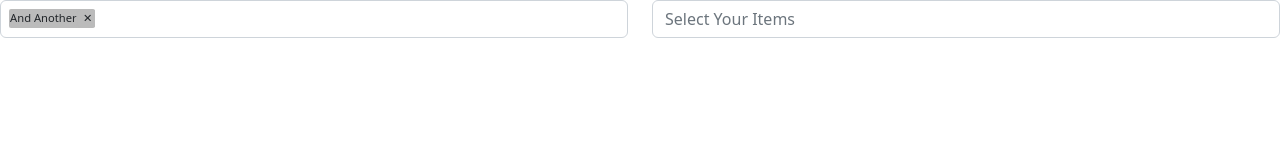
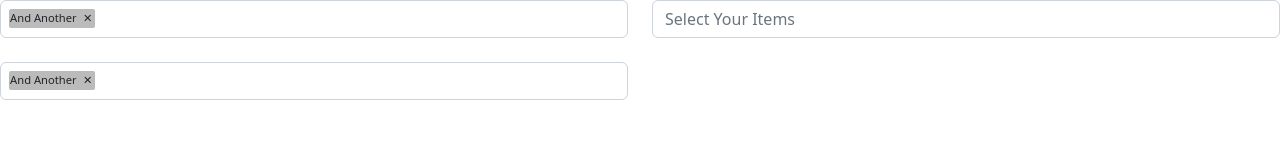
Before and after one commit to boudlo-forge/boudlo-selecta, a plain HTML site: page index.html in a window 1280 px wide. Drawn offline with nearby package versions, Linux system fonts and the light colour scheme.

Commit message:
add window resize support

```diff
--- a/css/boudlo-selecta.css
+++ b/css/boudlo-selecta.css
@@ -98,7 +98,7 @@
 }
 
 .bds_displaybox > div {
-  z-index: 103;
+  z-index: 100;
   position: relative;
   margin: 0.8em 0 0 0.8em;
   padding: 0.1em 1.6em 0.1em 0.1em;
@@ -132,4 +132,5 @@
 
 .bds_optionwrapper {
   position: absolute;
+  width: 100%;
 }
--- a/index.html
+++ b/index.html
@@ -10,6 +10,14 @@
 	    	<div class="col-lg-6">
 	        	<div class="mb-4">
 					<select id="mySelect" class="form-control" multiple data-boudlo-selecta>
+						<option disabled selected>Select Your Items</option>
+						<option>Hello</option>
+						<option>Another OptionAnother OptionAnother Option</option>
+						<option selected>And Another</option>
+					</select>
+				</div>
+	        	<div class="mb-4">
+					<select id="mySelect3" class="form-control" multiple data-boudlo-selecta>
 						<option disabled selected>Select Your Items</option>
 						<option>Hello</option>
 						<option>Another OptionAnother OptionAnother Option</option>
--- a/js/boudlo-selecta.js
+++ b/js/boudlo-selecta.js
@@ -68,29 +68,19 @@ document.addEventListener("DOMContentLoaded", (event) => {
 
     wrapper.prepend(fakeTagInput);
 
-    var width = fakeTagInput.offsetWidth;
-    var height = fakeTagInput.offsetHeight;
-    wrapper.style.height = height + 'px';
-
     let displayBox = document.createElement("div");
     displayBox.id = originalSelector.id + "_bds_displaybox";
     displayBox.classList.add("bds_displaybox");
-    displayBox.style.height = height + 'px';
-    displayBox.style.width = width + 'px';
-    dropSelect.style.height = height + 'px';
     dropSelect.prepend(displayBox);
 
     let opener = document.createElement('div');
     opener.id = originalSelector.id + "_bds_opener";
     opener.classList.add("bds_opener");
-    opener.style.height = height + 'px';
-    opener.style.width = width + 'px';
     dropSelect.appendChild(opener);
 
     let optionWrapper = document.createElement('div');
     optionWrapper.id = originalSelector.id + "_bds_optionwrapper";
     optionWrapper.classList.add("bds_optionwrapper");
-    optionWrapper.style.top = height + 'px';
     dropSelect.appendChild(optionWrapper);
 
     opener.addEventListener("click", (click) => {
@@ -116,7 +106,6 @@ document.addEventListener("DOMContentLoaded", (event) => {
       divOption.classList.add('bds_option');
       divOption.setAttribute('data-bds-value', option.value);
       divOption.setAttribute('data-bds-label', option.label);
-      divOption.style.width = width + 'px';
 
       // if first option is disabled and selected assume it is a placeholder label
       if(i==1 && option.disabled && option.selected) {
@@ -174,6 +163,9 @@ document.addEventListener("DOMContentLoaded", (event) => {
     });
   }
 
+  resizeItAll();
+  window.onresize = resizeItAll;
+
   function hideAll() {
     let multiSelectors = document.querySelectorAll('[data-boudlo-selecta]');
     // console.log(multiSelectors);
@@ -204,4 +196,50 @@ document.addEventListener("DOMContentLoaded", (event) => {
 
     return closer;
   }
+
+  function resizeItAll() {
+
+    let selectors = document.querySelectorAll('.bds_wrapper');
+    // console.log(multiSelectors);
+    let selectorArr = [...selectors]; // converts NodeList to Array
+
+    selectorArr.forEach(selector => {
+
+      let fakeTagInput = selector.querySelector('.bds_fakeTagInput');
+
+      if(fakeTagInput && typeof fakeTagInput !== 'undefined') {
+        let width = fakeTagInput.offsetWidth;
+        let height = fakeTagInput.offsetHeight;
+
+        selector.style.height = height + 'px';
+
+        let displayBox = selector.querySelector('.bds_displaybox');
+
+        if(displayBox && typeof displayBox !== 'undefined') {
+          displayBox.style.height = height + 'px';
+          displayBox.style.width = width + 'px';
+        }
+
+
+        let dropSelect = selector.querySelector('.bds_dropselect');
+
+        if(dropSelect && typeof dropSelect !== 'undefined') {
+          dropSelect.style.height = height + 'px';
+        }
+
+        let optionWrapper = selector.querySelector('.bds_optionwrapper');
+
+        if(optionWrapper && typeof optionWrapper !== 'undefined') {
+          optionWrapper.style.top = height + 'px';
+        }
+
+        let opener = selector.querySelector('.bds_opener');
+
+        if(opener && typeof opener !== 'undefined') {
+          opener.style.height = height + 'px';
+          opener.style.width = width + 'px';
+        }
+      }
+    });
+  }
 });
```
